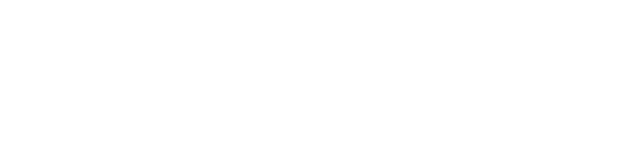
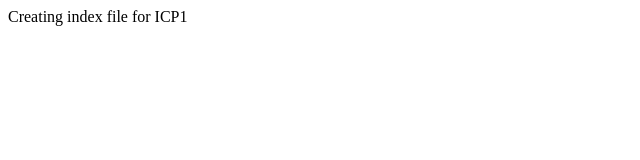
Before and after one commit to NelluriAnusha/Demo_Remote, a plain HTML site: page Webpart/ICP1/Source/index.html in a window 1280 px wide. Shown: the whole page, without its empty margins (0-640 px from the left). Drawn offline with Linux system fonts and the light colour scheme.

Commit message:
Sync both local and remote files

```diff
--- a/Source/index.html
+++ b/Webpart/ICP1/Source/index.html
@@ -2,9 +2,9 @@
 <html lang="en">
 <head>
     <meta charset="UTF-8">
-    <title>Title</title>
+    <title>ICP1</title>
 </head>
 <body>
-
+<a> Creating index file for ICP1</a>
 </body>
 </html>
```
Also changed, not shown: Documentation/image10.PNG (deleted), Documentation/image11.PNG (deleted), Documentation/image3.PNG (deleted), Documentation/image4.PNG (deleted), Documentation/image5.PNG (deleted), Documentation/image6.PNG (deleted), Documentation/image7.PNG (deleted), Documentation/image8.PNG (deleted), Documentation/image9.PNG (deleted), Webpart/ICP1/Documentation/image1.PNG (renamed from Documentation/image1.PNG), Webpart/ICP1/Documentation/image2.PNG (renamed from Documentation/image2.PNG), Webpart/ICP1/Documentation/image3.PNG (added), Webpart/ICP1/Documentation/image4.PNG (added).
